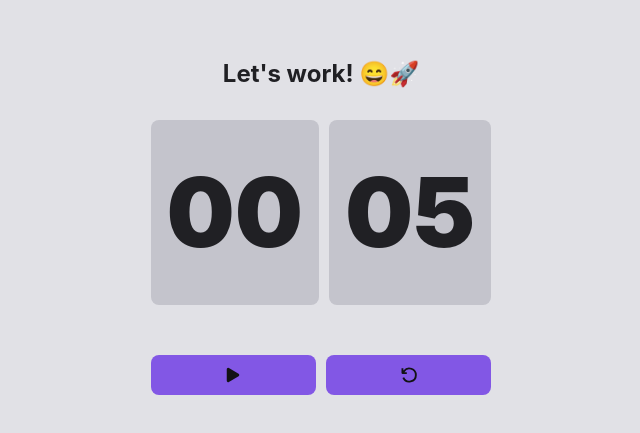
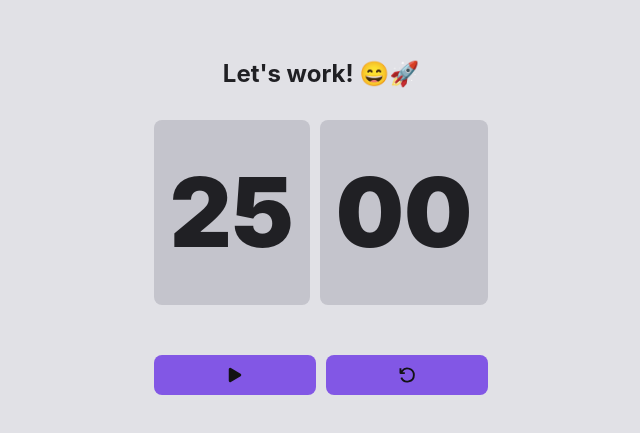
Before and after one commit to matheus-germano/pomodoro, a React (Vite) app: page / in a window 1280 px wide. Shown: the part 173-606 px from the top of the page, without its empty margins (319-959 px from the left). Built offline with nearby package versions, Linux system fonts and the light colour scheme.

Commit message:
fix: missing isRestTimeRef

```diff
--- a/src/components/Timer/index.tsx
+++ b/src/components/Timer/index.tsx
@@ -5,11 +5,11 @@ import { BsFillPauseFill } from 'react-icons/bs';
 
 import { TimerContainer, TimerWrapper, TimerDisplay, TimerControllers } from './styles';
 
-const INITIAL_TIMER_SECONDS = 1 * 60; //25 minutes
+const INITIAL_TIMER_SECONDS = 25 * 60; //25 minutes
 const REST_TIMER_SECONDS = 5 * 60; //5 minutes
 
 export function Timer() {
-  const [secondsAmount, setSecondsAmount] = useState(5);
+  const [secondsAmount, setSecondsAmount] = useState(INITIAL_TIMER_SECONDS);
   const [isRestTime, setIsRestTime] = useState(false);
   const [isTimerPaused, setIsTimerPaused] = useState(true);
 
@@ -19,9 +19,7 @@ export function Timer() {
   let minutes = Math.floor(secondsAmount / 60);
   let seconds = secondsAmount % 60;
 
-  useEffect(() => {
-    Notification.requestPermission();
-  }, []);
+  Notification.requestPermission();
 
   useEffect(() => {
     const timeout = setTimeout(() => {
@@ -32,10 +30,12 @@ export function Timer() {
       if (secondsAmount > 0) {
         setSecondsAmount(prev => prev - 1);
       } else if (isRestTimeRef.current) {
-        setIsRestTime(false);
+        isRestTimeRef.current = false;
+        setIsRestTime(isRestTimeRef.current);
         setSecondsAmount(INITIAL_TIMER_SECONDS);
       } else {
-        setIsRestTime(true);
+        isRestTimeRef.current = true;
+        setIsRestTime(isRestTimeRef.current);
         setSecondsAmount(REST_TIMER_SECONDS);
       }
     }, 1000);
```
